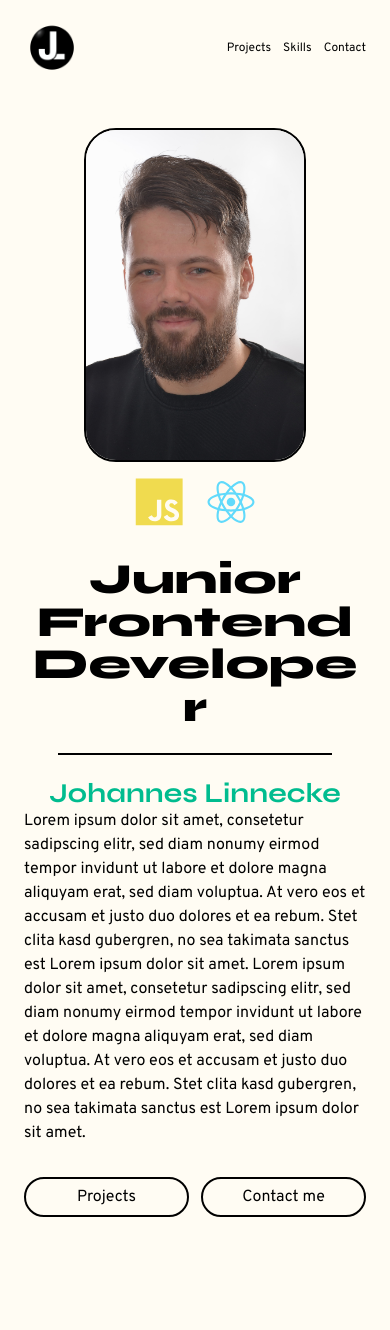
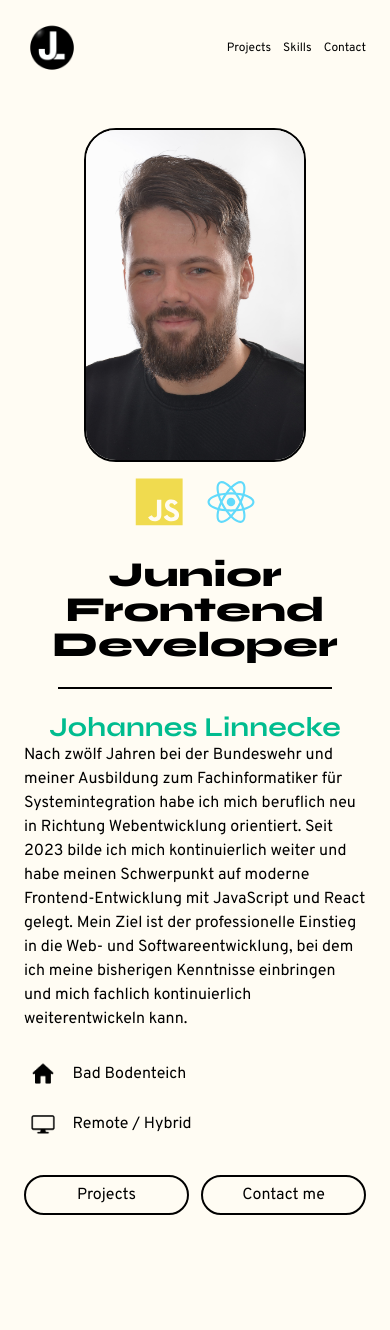
Before and after one commit to JLinnecke/react-portfolio-v1, a React (Create React App) app: page / in a window 390 px wide. Shown: the top 1330 px of the page. Built offline with nearby package versions, Linux system fonts and the light colour scheme.

Commit message:
add icons and responsive

```diff
--- a/src/App.js
+++ b/src/App.js
@@ -82,14 +82,6 @@ const certifications = [
   },
 ];
 
-function Button({ children, onClick, className }) {
-  return (
-    <button className={className} onClick={onClick}>
-      {children}
-    </button>
-  );
-}
-
 export default function App() {
   if (window.location.pathname === "/impressum") {
     return <Impressum />;
@@ -141,16 +133,30 @@ function Hero() {
         <h2 className="hero-name">Johannes Linnecke</h2>
 
         <p>
-          Lorem ipsum dolor sit amet, consetetur sadipscing elitr, sed diam
-          nonumy eirmod tempor invidunt ut labore et dolore magna aliquyam erat,
-          sed diam voluptua. At vero eos et accusam et justo duo dolores et ea
-          rebum. Stet clita kasd gubergren, no sea takimata sanctus est Lorem
-          ipsum dolor sit amet. Lorem ipsum dolor sit amet, consetetur
-          sadipscing elitr, sed diam nonumy eirmod tempor invidunt ut labore et
-          dolore magna aliquyam erat, sed diam voluptua. At vero eos et accusam
-          et justo duo dolores et ea rebum. Stet clita kasd gubergren, no sea
-          takimata sanctus est Lorem ipsum dolor sit amet.
+          Nach zwölf Jahren bei der Bundeswehr und meiner Ausbildung zum
+          Fachinformatiker für Systemintegration habe ich mich beruflich neu in
+          Richtung Webentwicklung orientiert. Seit 2023 bilde ich mich
+          kontinuierlich weiter und habe meinen Schwerpunkt auf moderne
+          Frontend-Entwicklung mit JavaScript und React gelegt. Mein Ziel ist
+          der professionelle Einstieg in die Web- und Softwareentwicklung, bei
+          dem ich meine bisherigen Kenntnisse einbringen und mich fachlich
+          kontinuierlich weiterentwickeln kann.
         </p>
+
+        <div className="hero-icons">
+          <div className="hero-info-item">
+            <img
+              src="/imgs/icons/location.webp"
+              alt="location Bad Bodenteich"
+            />
+            <span>Bad Bodenteich</span>
+          </div>
+
+          <div className="hero-info-item">
+            <img src="/imgs/icons/work.webp" alt="work Remote / Hybrid" />
+            <span>Remote / Hybrid</span>
+          </div>
+        </div>
 
         <div className="hero-buttons">
           <a className="btn" href="#projects">
@@ -487,6 +493,14 @@ function Contact() {
   );
 }
 
+function Button({ children, onClick, className }) {
+  return (
+    <button className={className} onClick={onClick}>
+      {children}
+    </button>
+  );
+}
+
 function Footer() {
   return (
     <footer className="footer">
--- a/src/index.css
+++ b/src/index.css
@@ -223,6 +223,25 @@ p {
 
 .hero-content > p {
   margin: 0;
+}
+
+.hero-icons {
+  display: flex;
+  align-items: center;
+  gap: 2rem;
+  margin-top: 1.5rem;
+}
+
+.hero-info-item {
+  display: flex;
+  align-items: center;
+  gap: 0.65rem;
+}
+
+.hero-info-item img {
+  width: 48px;
+  height: 32px;
+  object-fit: contain;
 }
 
 .hero-buttons {
@@ -656,9 +675,10 @@ p {
 
   .hero h1 {
     width: 100%;
-    font-size: clamp(2.4rem, 11vw, 3.2rem);
+    font-size: clamp(2rem, 9vw, 3.2rem);
     line-height: 1;
-    overflow-wrap: break-word;
+    overflow-wrap: normal;
+    word-break: normal;
   }
 
   .hero-line {
@@ -675,6 +695,18 @@ p {
     width: 100%;
     margin: 0;
     text-align: left;
+  }
+
+  .hero-icons {
+    width: 100%;
+    flex-direction: column;
+    align-items: flex-start;
+    gap: 0.75rem;
+  }
+
+  .hero-info-item img {
+    width: 38px;
+    height: 38px;
   }
 
   .hero-visual {
```
Also changed, not shown: public/imgs/icons/location.webp (added), public/imgs/icons/work.webp (added).
